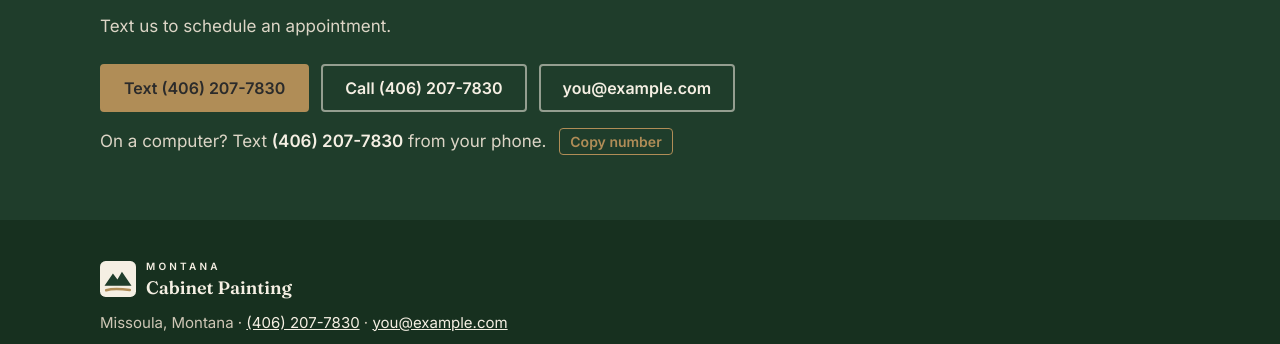
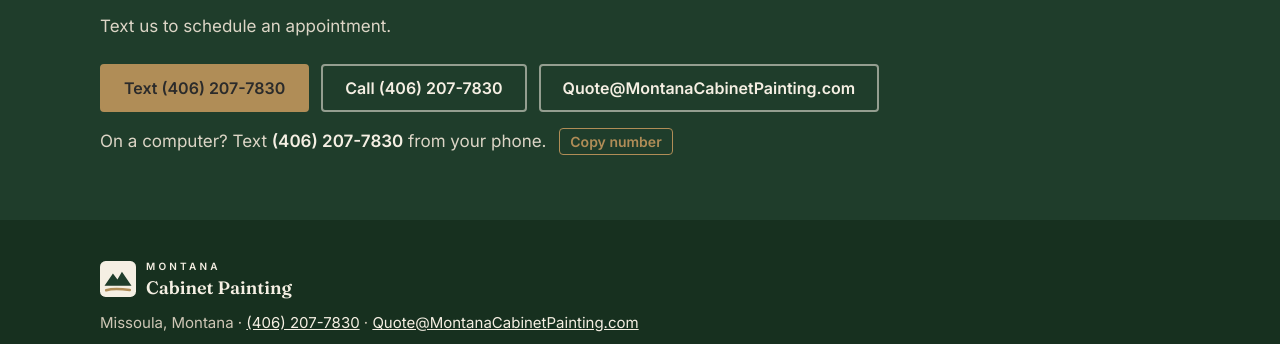
Before and after one commit to thrivecustompainting/Montana-Cabinet-Painting, a plain HTML site: page index.html in a window 1280 px wide. Shown: the part 7184-7528 px from the top of the page. Drawn offline with Linux system fonts and the light colour scheme.

Commit message:
Set business email to Quote@MontanaCabinetPainting.com
Co-Authored-By: Claude Opus 5.5 <noreply@anthropic.com>
Claude-Session: https://claude.ai/code/session_016tADuBw1b9mRrvFvXLwzje

```diff
--- a/index.html
+++ b/index.html
@@ -25,7 +25,7 @@
     "name": "Montana Cabinet Painting",
     "description": "Cabinet painting, hardware upgrades and cabinet door replacement. Most jobs are done in about five days.",
     "telephone": "+1-406-207-7830",
-    "email": "you@example.com",
+    "email": "Quote@MontanaCabinetPainting.com",
     "address": { "@type": "PostalAddress", "addressLocality": "Missoula", "addressRegion": "MT", "addressCountry": "US" },
     "areaServed": ["Missoula", "Lolo", "Frenchtown", "Florence", "Stevensville", "Hamilton", "Bonner", "Milltown", "Clinton", "Seeley Lake", "Huson"]
   }
@@ -71,7 +71,7 @@
               <svg width="20" height="20" viewBox="0 0 24 24" fill="none" stroke="currentColor" stroke-width="2" aria-hidden="true"><path d="M22 16.9v3a2 2 0 0 1-2.2 2 19.8 19.8 0 0 1-8.6-3.1 19.5 19.5 0 0 1-6-6A19.8 19.8 0 0 1 2.1 4.2 2 2 0 0 1 4.1 2h3a2 2 0 0 1 2 1.7c.1.9.4 1.8.7 2.7a2 2 0 0 1-.5 2.1L8 9.8a16 16 0 0 0 6 6l1.3-1.3a2 2 0 0 1 2.1-.5c.9.3 1.8.6 2.7.7a2 2 0 0 1 1.7 2z"/></svg>
               Call (406) 207-7830
             </a>
-            <a class="btn btn-ghost" href="mailto:you@example.com?subject=Cabinet%20Painting%20Quote">
+            <a class="btn btn-ghost" href="mailto:Quote@MontanaCabinetPainting.com?subject=Cabinet%20Painting%20Quote">
               <svg width="20" height="20" viewBox="0 0 24 24" fill="none" stroke="currentColor" stroke-width="2" aria-hidden="true"><rect x="2" y="4" width="20" height="16" rx="2"/><path d="m22 6-10 7L2 6"/></svg>
               Email
             </a>
@@ -341,7 +341,7 @@
         <div class="cta-row">
           <a class="btn btn-brass js-sms" href="sms:+14062077830?&amp;body=Hi!%20I%27d%20like%20a%20cabinet%20painting%20quote.">Text (406) 207-7830</a>
           <a class="btn btn-ghost" href="tel:+14062077830">Call (406) 207-7830</a>
-          <a class="btn btn-ghost" href="mailto:you@example.com?subject=Cabinet%20Painting%20Quote">you@example.com</a>
+          <a class="btn btn-ghost" href="mailto:Quote@MontanaCabinetPainting.com?subject=Cabinet%20Painting%20Quote">Quote@MontanaCabinetPainting.com</a>
         </div>
         <p class="sms-fallback" hidden>On a computer? Text <strong>(406) 207-7830</strong> from your phone. <button type="button" class="copy-phone">Copy number</button></p>
       </div>
@@ -354,7 +354,7 @@
         <img src="images/logo-mark-reversed.svg" width="36" height="36" alt="">
         <span class="wordmark"><span class="wm-top">MONTANA</span><span class="wm-bottom">Cabinet Painting</span></span>
       </div>
-      <p>Missoula, Montana · <a href="tel:+14062077830">(406) 207-7830</a> · <a href="mailto:you@example.com">you@example.com</a></p>
+      <p>Missoula, Montana · <a href="tel:+14062077830">(406) 207-7830</a> · <a href="mailto:Quote@MontanaCabinetPainting.com">Quote@MontanaCabinetPainting.com</a></p>
       <p class="small">Cabinet painting · Hardware upgrades · New cabinet doors<br>© <span id="year">2026</span> Montana Cabinet Painting</p>
     </div>
   </footer>
```
Also changed, not shown: 1 other file.
